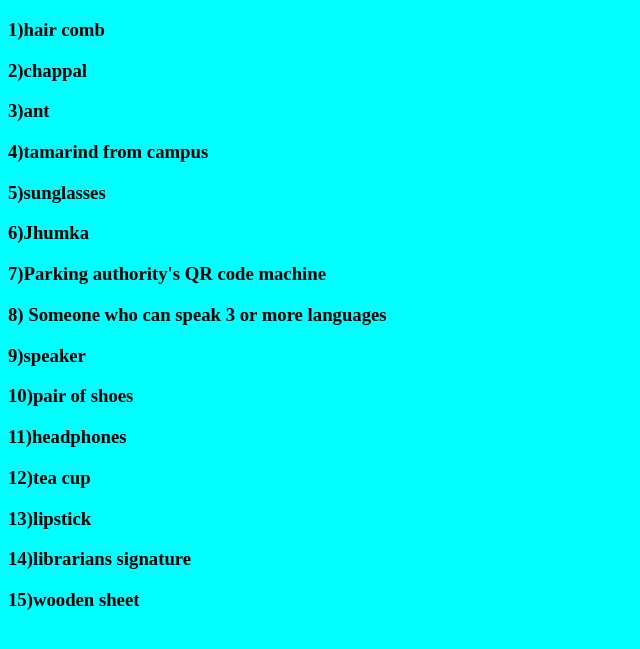
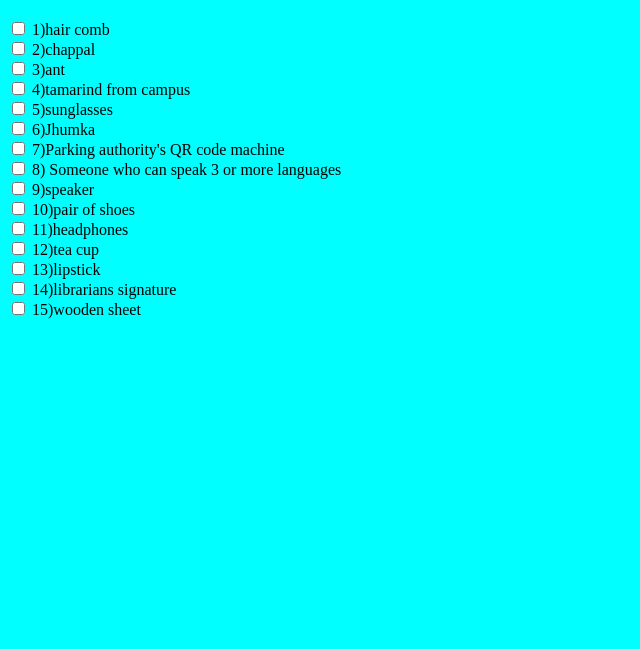
Before and after one commit to jajgaonkar/M-Pulse, a plain HTML site: page list.html in a window 1280 px wide. Shown: the part 61-710 px from the top of the page, without its empty margins (0-640 px from the left). Drawn offline with Linux system fonts and the light colour scheme.

Commit message:
page 2 updated

```diff
--- a/list.html
+++ b/list.html
@@ -12,20 +12,39 @@
 </style>
 <body>
     <h1>List Of Items</h1>
-    <h3>1)hair comb</h3>
-    <h3>2)chappal</h3>
-    <h3>3)ant</h3>
-    <h3>4)tamarind from campus</h3>
-    <h3>5)sunglasses</h3>
-    <h3>6)Jhumka</h3>
-    <h3>7)Parking authority's QR code machine</h3>
-    <h3>8) Someone who can speak 3 or more languages</h3>
-    <h3>9)speaker</h3>
-    <h3>10)pair of shoes</h3>
-    <h3>11)headphones</h3>
-    <h3>12)tea cup</h3>
-    <h3>13)lipstick</h3>
-    <h3>14)librarians signature</h3>
-    <h3>15)wooden sheet</h3>
+    <form>
+        <input type="checkbox" id="i1" name="i1" >
+        <label for="i1">1)hair comb</label><br>
+        <input type="checkbox" id="i2" name="i2" >
+        <label for="i2">2)chappal</label><br>
+        <input type="checkbox" id="i3" name="i3" >
+        <label for="i3">3)ant</label><br>
+        <input type="checkbox" id="i4" name="i4" >
+        <label for="i4">4)tamarind from campus</label><br>
+        <input type="checkbox" id="i5" name="i5" >
+        <label for="i5">5)sunglasses</label><br>
+        <input type="checkbox" id="i6" name="i6" >
+        <label for="i6">6)Jhumka</label><br>
+        <input type="checkbox" id="i7" name="i7" >
+        <label for="i7">7)Parking authority's QR code machine</label><br>
+        <input type="checkbox" id="i8" name="i8" >
+        <label for="i8">8) Someone who can speak 3 or more languages</label><br>
+        <input type="checkbox" id="i9" name="i9" >
+        <label for="i9">9)speaker</label><br>
+        <input type="checkbox" id="i10" name="i10" >
+        <label for="i10">10)pair of shoes</label><br>
+        <input type="checkbox" id="i11" name="i11" >
+        <label for="i11">11)headphones</label><br>
+        <input type="checkbox" id="i12" name="i12" >
+        <label for="i12">12)tea cup</label><br>
+        <input type="checkbox" id="i13" name="i13" >
+        <label for="i13">13)lipstick</label><br>
+        <input type="checkbox" id="i14" name="i14" >
+        <label for="i14">14)librarians signature</label><br>
+        <input type="checkbox" id="i15" name="i15" >
+        <label for="i15">15)wooden sheet</label><br>
+
+    </form>
+
 </body>
 </html>
```
Also changed, not shown: DSQlist1.html (+23 -10 lines), DSQlist2.html (+12 -5 lines).
